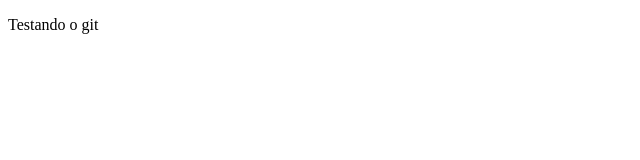
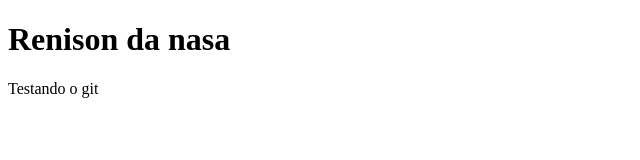
Before and after one commit to RenisonAlves/teste-git-01, a plain HTML site: page index.html in a window 1280 px wide. Shown: the whole page, without its empty margins (0-640 px from the left). Drawn offline with Linux system fonts and the light colour scheme.

Commit message:
Adicionei um titulo novo

```diff
--- a/index.html
+++ b/index.html
@@ -6,7 +6,7 @@
     <title>mais uma vez</title>
 </head>
 <body>
-
+    <h1>Renison da nasa</h1>
 <p>Testando o git</p>
 
 </body>
```
